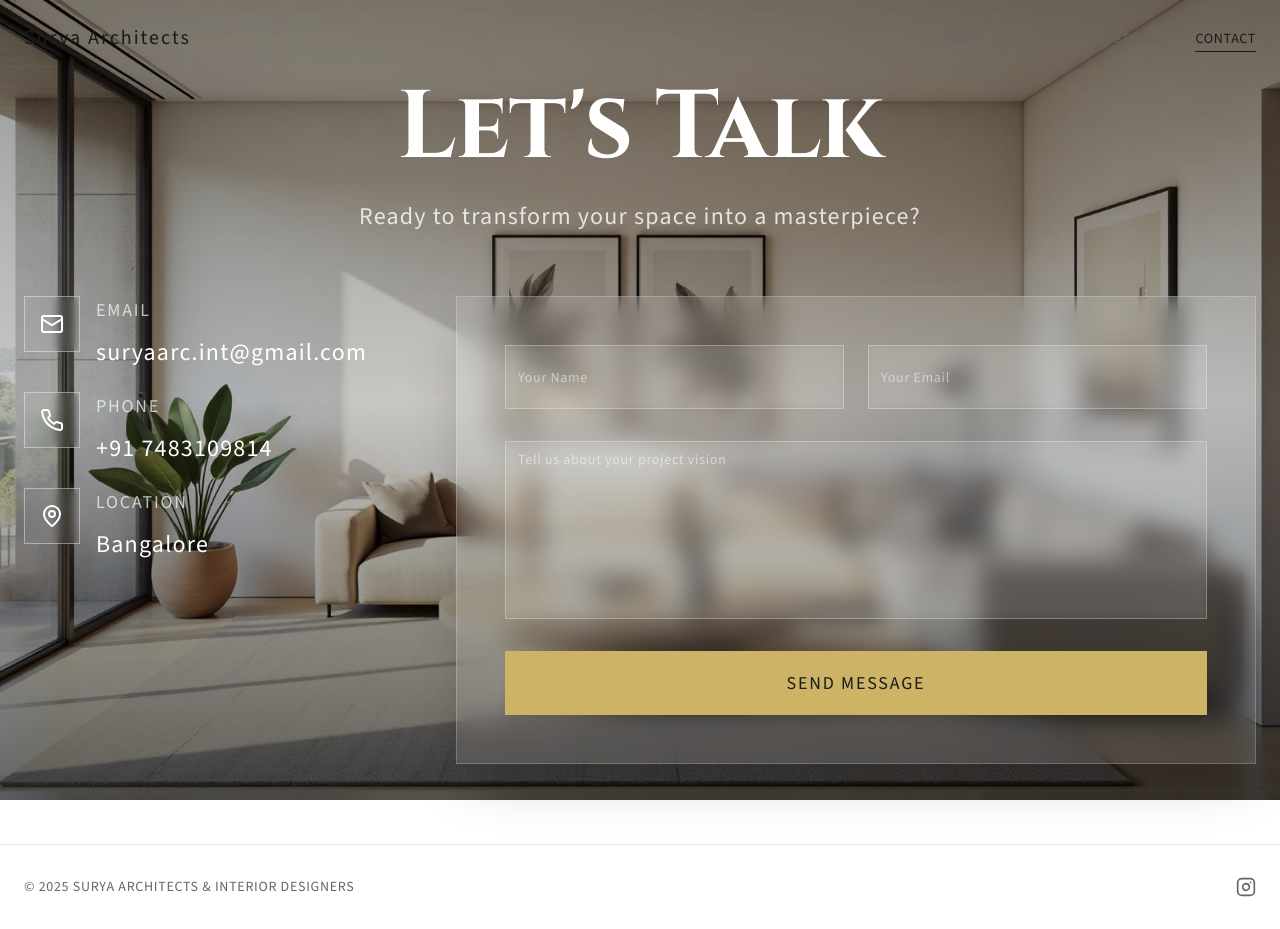
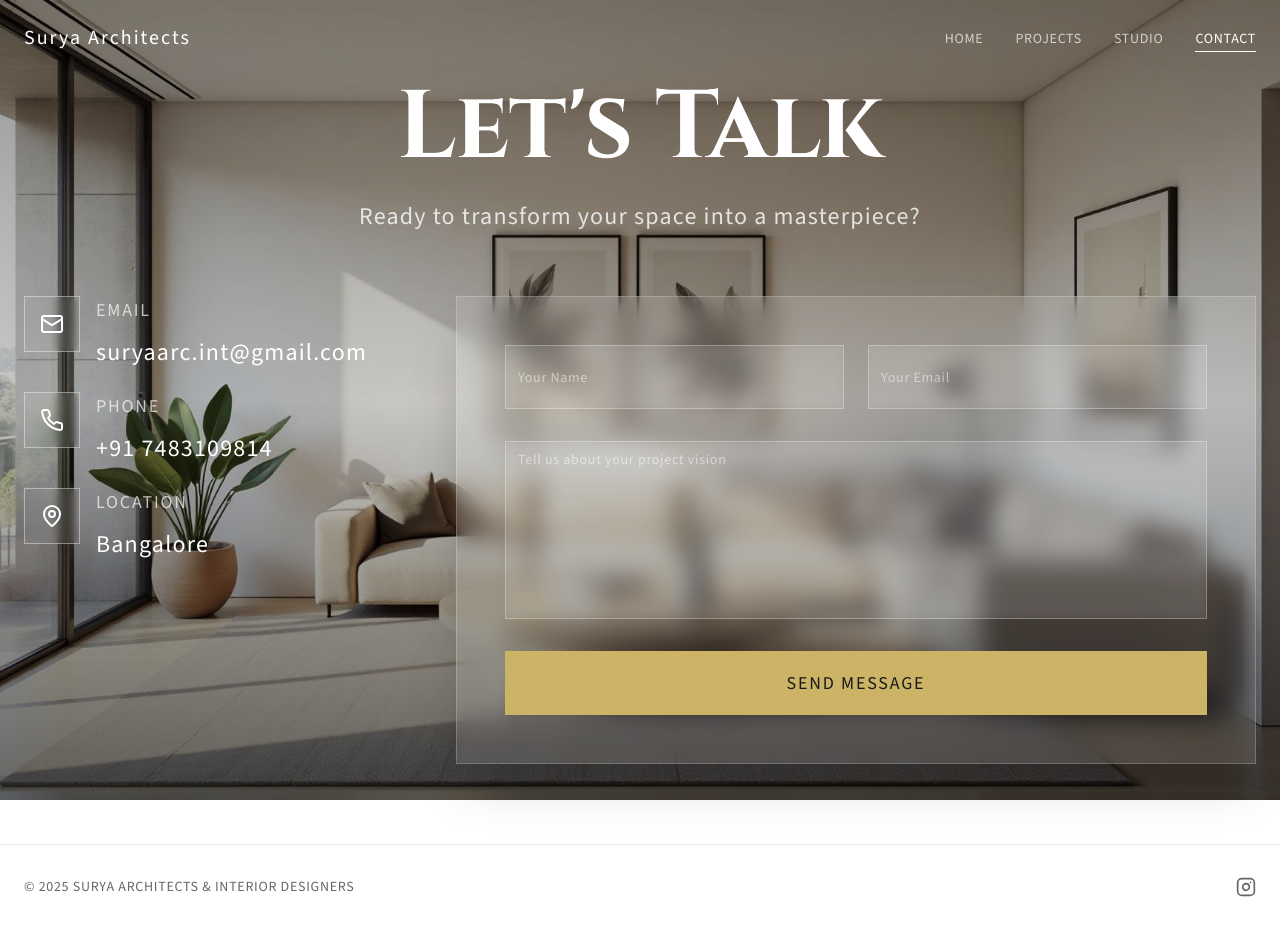
Before and after one commit to NeuroCampus/surya-website, a React (Vite) app: page /contact in a window 1280 px wide. Built offline with nearby package versions, Linux system fonts and the light colour scheme; the HTML template or start-up script is replaced by a standard one.

Commit message:
Refactor Navigation component for improved dark mode support and enhanced styling on scroll

```diff
--- a/src/components/Navigation.tsx
+++ b/src/components/Navigation.tsx
@@ -16,6 +16,9 @@ const Navigation = () => {
     return () => window.removeEventListener("scroll", handleScroll);
   }, []);
 
+  // Check if current page has dark background
+  const isDarkPage = location.pathname === '/contact';
+
   const navLinks = [
     { path: "/", label: "Home" },
     { path: "/projects", label: "Projects" },
@@ -28,15 +31,21 @@ const Navigation = () => {
       initial={{ y: -100, opacity: 0 }}
       animate={{ y: 0, opacity: 1 }}
       transition={{ duration: 0.8, delay: 3, ease: [0.25, 0.1, 0.25, 1] }}
-      className={`fixed top-0 left-0 right-0 z-50 transition-smooth ${
-        scrolled ? "bg-background/95 backdrop-blur-md border-b border-border" : "bg-transparent"
+      className={`fixed top-0 left-0 right-0 z-50 transition-all duration-500 ease-cinematic ${
+        scrolled
+          ? isDarkPage
+            ? "bg-black/70 backdrop-blur-xl border-b border-white/20 shadow-lg"
+            : "bg-background/70 backdrop-blur-xl border-b border-border/40 shadow-lg"
+          : "bg-transparent backdrop-blur-0"
       }`}
     >
       <div className="container mx-auto px-6 py-6 flex items-center justify-between">
         <MagneticButton strength={0.2}>
           <Link to="/" className="group flex flex-col">
             <motion.span
-              className="text-xl tracking-luxury-wide font-light"
+              className={`text-xl tracking-luxury-wide font-light transition-colors duration-300 ${
+                isDarkPage ? "text-white" : "text-foreground"
+              }`}
               whileHover={{ scale: 1.02 }}
               transition={{ duration: 0.3 }}
             >
@@ -67,13 +76,15 @@ const Navigation = () => {
                   to={link.path}
                   className={`relative text-sm tracking-luxury uppercase transition-fast group ${
                     location.pathname === link.path
-                      ? "text-foreground"
-                      : "text-muted-foreground hover:text-foreground"
+                      ? isDarkPage ? "text-white" : "text-foreground"
+                      : isDarkPage ? "text-white/70 hover:text-white" : "text-muted-foreground hover:text-foreground"
                   }`}
                 >
                   {link.label}
                   <motion.span
-                    className="absolute -bottom-1 left-0 h-[1px] bg-foreground"
+                    className={`absolute -bottom-1 left-0 h-[1px] ${
+                      isDarkPage ? "bg-white" : "bg-foreground"
+                    }`}
                     initial={{ width: location.pathname === link.path ? "100%" : "0%" }}
                     whileHover={{ width: "100%" }}
                     transition={{ duration: 0.3, ease: [0.25, 0.1, 0.25, 1] }}
```
